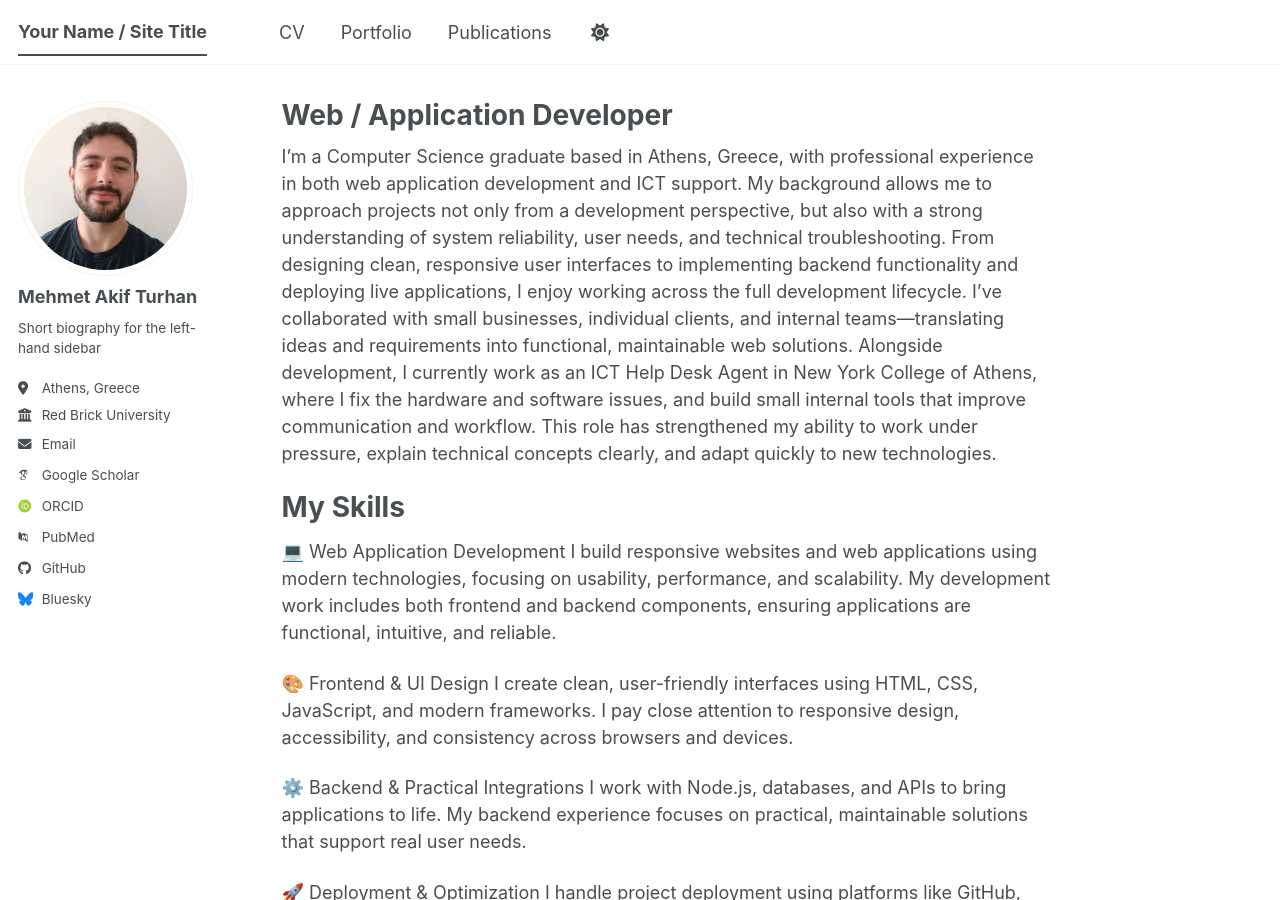
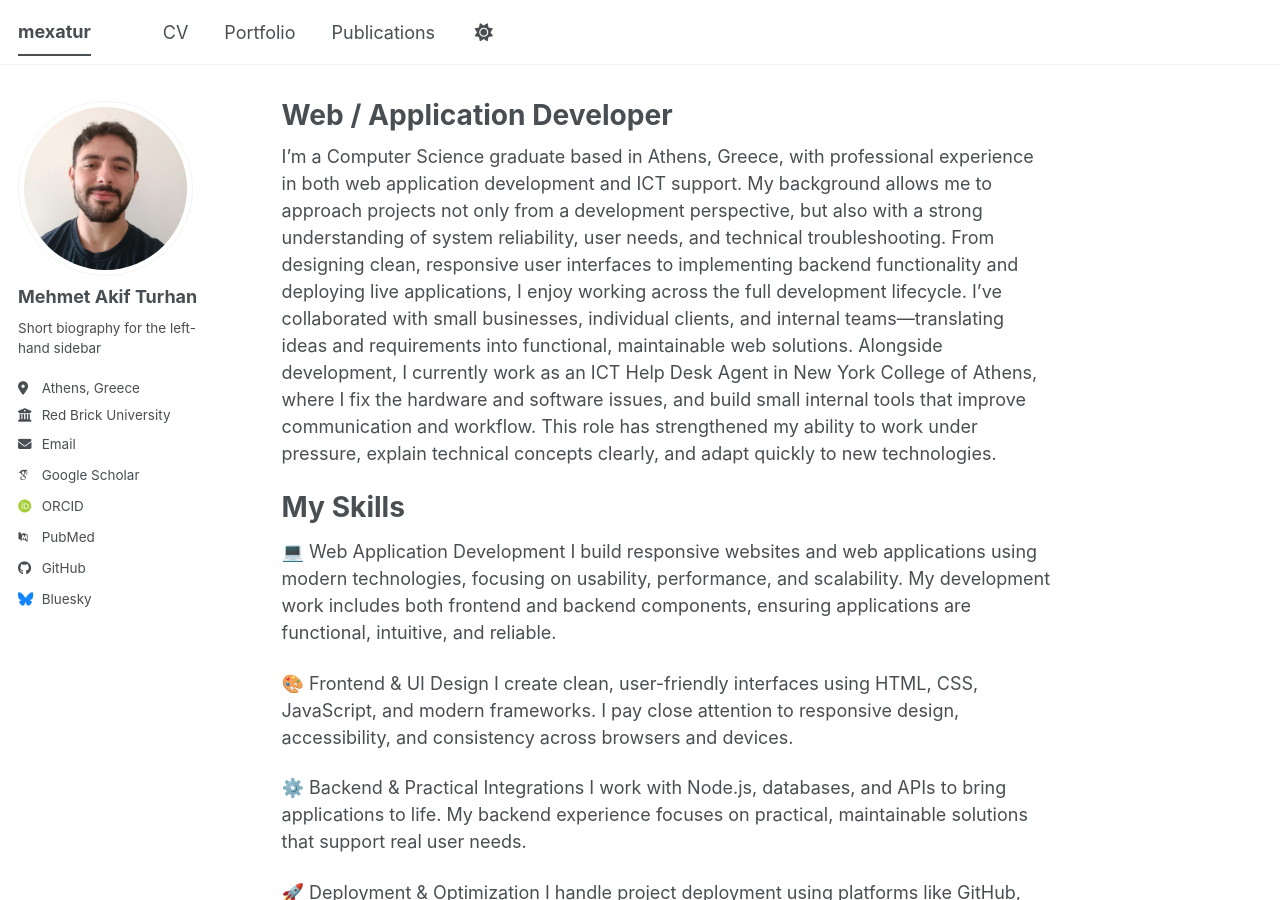
Before and after one commit to Mexatur/Blog, a Jekyll site: the page built from _pages/about.md, in a window 1280 px wide and 900 px high. Built offline with Jekyll 4.4.1, drawn with Linux system fonts in a browser that asks for light colours; some web fonts are replaced; a script bundle is joined from its source files by our own code; library files that are not in the unit come from our copies.

Commit message:
Update site title and URL in configuration

```diff
--- a/_config.yml
+++ b/_config.yml
@@ -9,11 +9,11 @@
 # Basic Site Settings
 locale                   : "en-US"
 site_theme               : "default" # The available themes options are "default", "air", "sunrise", "mint", "dirt" and "contrast"
-title                    : "Your Name / Site Title"
+title                    : "mexatur"
 title_separator          : "-"
 name                     : &name "Your Name"
 description              : &description "Your Name's academic portfolio"   # Update this with a general description of your site, this is the default if not overridden by a page
-url                      : https://academicpages.github.io # The base hostname & protocol for your site e.g. "https://[your GitHub username].github.io",
+url                      : https://mexatur.github.io # The base hostname & protocol for your site e.g. "https://[your GitHub username].github.io",
                                                            # or if you already have some other page hosted on Github then use "https://[your GitHub username].github.io/[Your Repo Name]"
 baseurl                  : "" # the subpath of your site, e.g. "/blog"
 repository               : "academicpages/academicpages.github.io"
```
